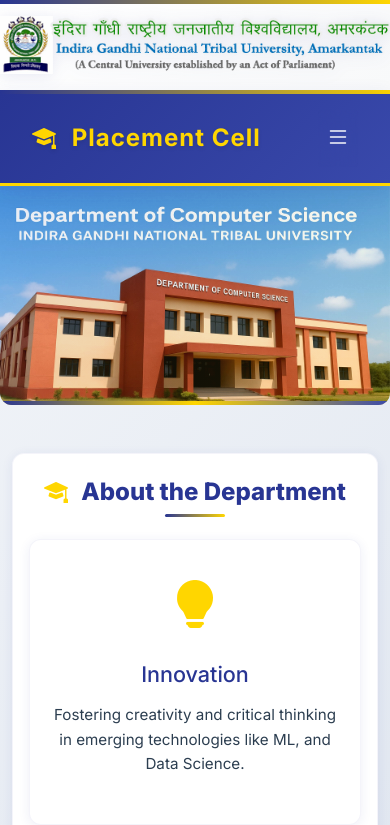
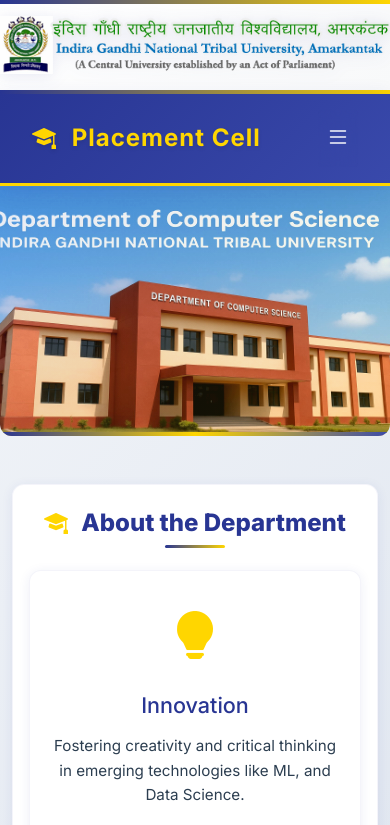
Before and after one commit to anshumaan2503/Placement-Cell, a Flask app: page / in a window 390 px wide. Shown: the top 825 px of the page. Run offline with Flask 3, Linux system fonts and the light colour scheme.

Commit message:
Stretch department image to fill container without gaps

```diff
--- a/static/style.css
+++ b/static/style.css
@@ -331,16 +331,13 @@
 
 .hero-image img {
     width: 100%;
-    height: auto;
-    min-height: 250px;
-    max-height: 450px;
-    object-fit: contain;
+    height: 400px;
+    object-fit: cover;
     object-position: center;
     display: block;
     box-shadow: var(--shadow-medium);
     transition: var(--transition);
     filter: brightness(1.05) contrast(1.1);
-    background: linear-gradient(135deg, var(--primary-blue), var(--light-blue));
 }
 
 .hero-image:hover img {
@@ -541,9 +538,8 @@
     }
 
     .hero-image img {
-        min-height: 200px;
-        max-height: 300px;
-        object-fit: contain;
+        height: 250px;
+        object-fit: cover;
         object-position: center;
     }
 
```
